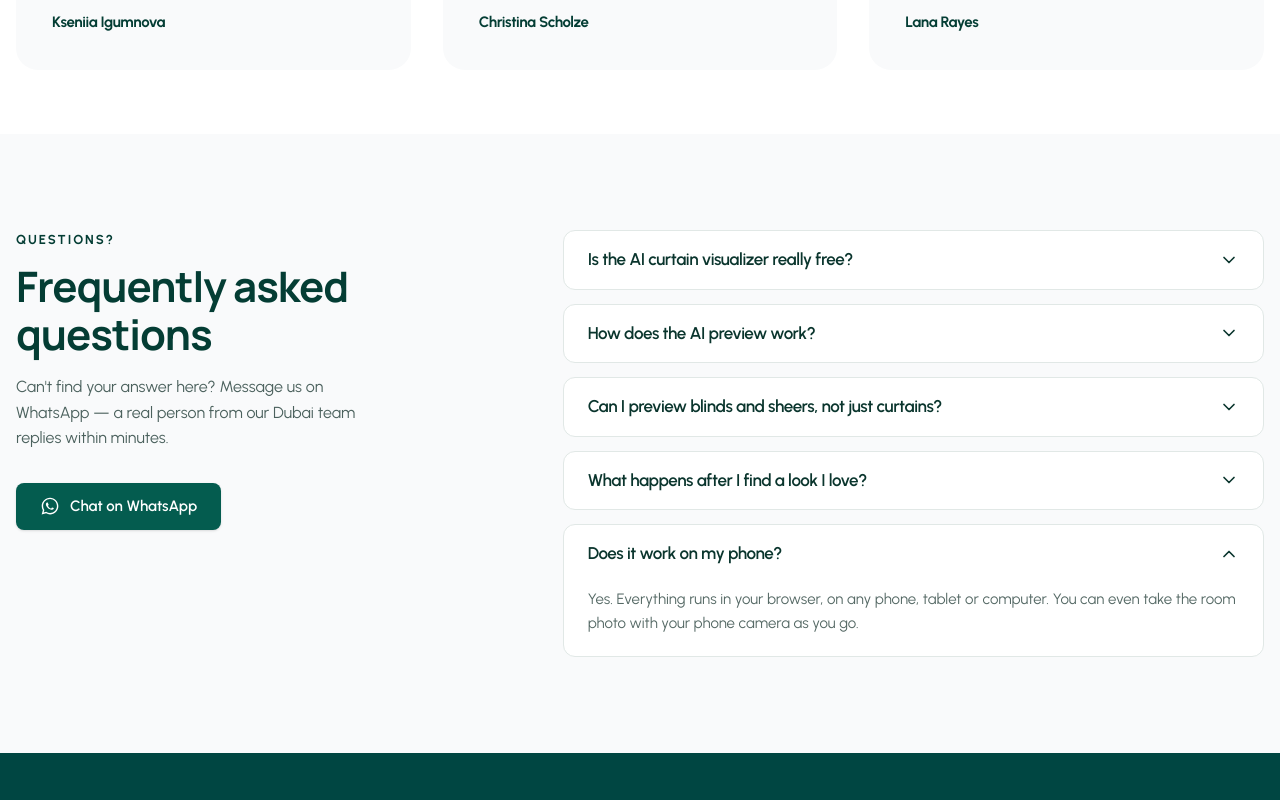
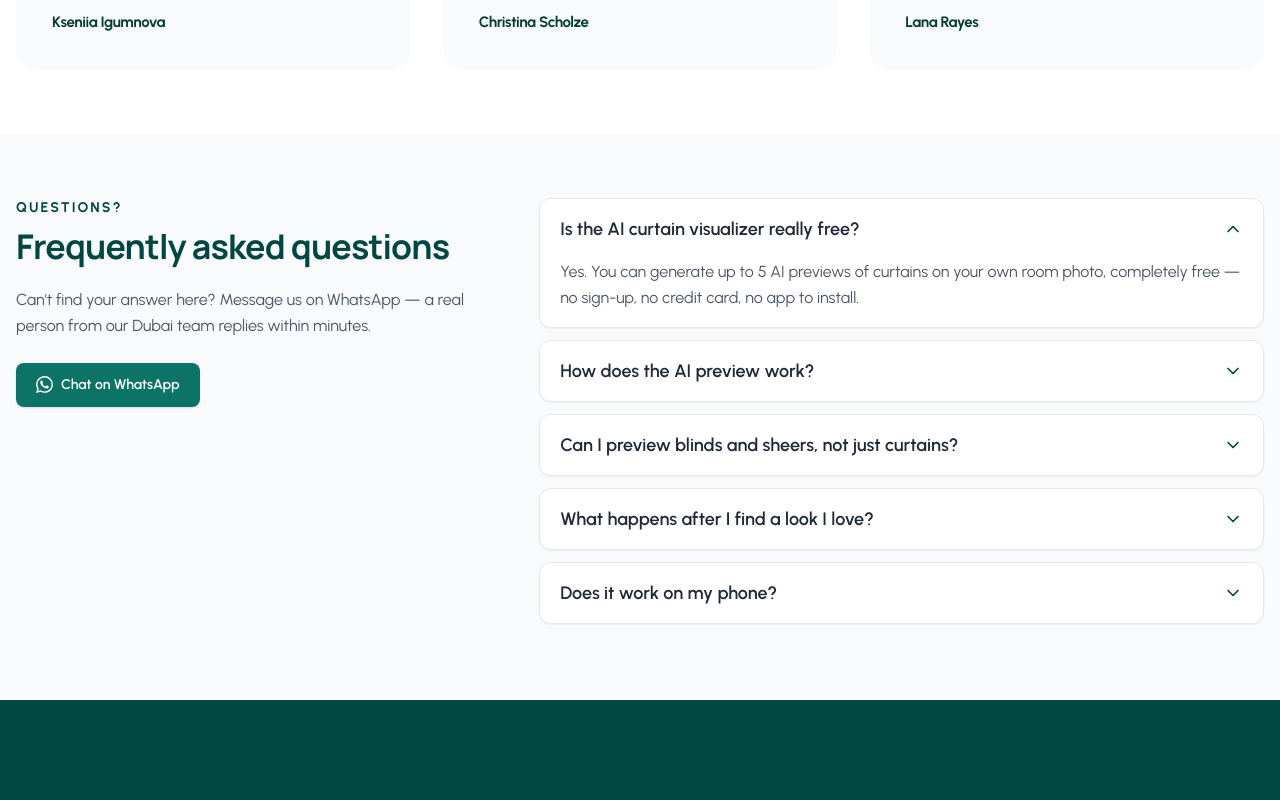
Before and after one commit to Alok4D/curtain-ai-frontend, a Next.js app: page / in a window 1280 px wide. Shown: the part 4020-4820 px from the top of the page. Built offline with nearby package versions, Linux system fonts and the light colour scheme.

Commit message:
feat: add homepage component sections for visualizer, FAQ, footer, navbar, collection, and features

```diff
--- a/app/(home)/_components/BeforeAfterSection.tsx
+++ b/app/(home)/_components/BeforeAfterSection.tsx
@@ -11,7 +11,7 @@
     <section
       id="ai-visualizer"
       aria-labelledby="compare-heading"
-      className="w-full bg-[#F9FAFB] py-12 md:py-16 font-['Urbanist',sans-serif]"
+      className="w-full bg-[#F9FAFB] py-12 md:py-16 scroll-mt-20 md:scroll-mt-24 font-['Urbanist',sans-serif]"
     >
       <div className="max-w-[1387px] mx-auto px-2 sm:px-4 lg:px-4">
         <div className="flex flex-col md:flex-row gap-10 items-center">
--- a/app/(home)/_components/FaqSection.tsx
+++ b/app/(home)/_components/FaqSection.tsx
@@ -1,7 +1,6 @@
 "use client";
 
 import { useState } from "react";
-import { ChevronDown, ChevronUp } from "lucide-react";
 
 interface FAQItem {
   id: number;
@@ -11,31 +10,31 @@
 
 const faqs: FAQItem[] = [
   {
-    id: 1,
+    id: 0,
     question: "Is the AI curtain visualizer really free?",
     answer:
       "Yes. You can generate up to 5 AI previews of curtains on your own room photo, completely free — no sign-up, no credit card, no app to install.",
   },
   {
-    id: 2,
+    id: 1,
     question: "How does the AI preview work?",
     answer:
       "Upload a photo of your room, pick a curtain, sheer or roller style you like, and our AI drapes that exact fabric onto your windows in about 20–30 seconds.",
   },
   {
-    id: 3,
+    id: 2,
     question: "Can I preview blinds and sheers, not just curtains?",
     answer:
       "Absolutely. The visualizer supports curtains and drapes, sheers, roller blinds and more — switch between styles and compare them on the same photo.",
   },
   {
-    id: 4,
+    id: 3,
     question: "What happens after I find a look I love?",
     answer:
-      "Message us on WhatsApp or book a free home visit. Our team measures your windows, brings fabric samples so you can feel the material, and gives you a fixed quote — with professional installation included.",
+      "Message us on WhatsApp or book a free home visit. Our team measures your windows, brings fabric samples, and gives you a fixed quote — with professional installation included.",
   },
   {
-    id: 5,
+    id: 4,
     question: "Does it work on my phone?",
     answer:
       "Yes. Everything runs in your browser, on any phone, tablet or computer. You can even take the room photo with your phone camera as you go.",
@@ -43,79 +42,106 @@
 ];
 
 export default function FaqSection() {
-
-  const [openId, setOpenId] = useState<number | null>(5);
+  // First item open by default like curtainz.ai
+  const [openId, setOpenId] = useState<number | null>(0);
 
   const toggleAccordion = (id: number) => {
     setOpenId((prev) => (prev === id ? null : id));
   };
 
   return (
-    <section className="w-full bg-[#F9FAFB] py-16 md:py-24 font-['Urbanist',sans-serif]">
-      <div className="max-w-[1387px] mx-auto px-2 md:px-2 lg:px-4">
-        <div className="grid grid-cols-1 lg:grid-cols-12 gap-10 lg:gap-16 items-start">
+    <section
+      id="faq"
+      aria-labelledby="faq-heading"
+      className="bg-gray-50 scroll-mt-20 md:scroll-mt-24 font-['Urbanist',sans-serif]"
+    >
+      <div className="container mx-auto px-4 py-12 md:py-16">
+        <div className="flex flex-col md:flex-row gap-10">
 
-          {/* Left Column: Heading & CTA */}
-          <div className="lg:col-span-5 flex flex-col items-start">
-            <span className="text-[12px] md:text-[13px] font-bold tracking-[0.15em] text-[#043d34] uppercase mb-3">
-              QUESTIONS?
-            </span>
-
-            <h2 className="text-[32px] md:text-[42px] leading-[1.15] font-bold text-[#043d34] tracking-tight mb-4">
+          {/* Left Column (40% width on md) */}
+          <div className="w-full md:w-[40%]">
+            <p className="text-xs md:text-sm font-bold tracking-[0.15em] text-[#004642] uppercase">
+              Questions?
+            </p>
+            <h2
+              id="faq-heading"
+              className="text-2xl sm:text-3xl md:text-[34px] font-bold text-[#004642] tracking-tight mt-1.5 md:mt-2"
+            >
               Frequently asked questions
             </h2>
-
-            <p className="text-[15px] md:text-[16px] leading-[1.6] text-[#4b615d] mb-8 max-w-sm">
+            <p className="text-gray-600 text-base leading-relaxed mt-5">
               Can&apos;t find your answer here? Message us on WhatsApp — a real person
               from our Dubai team replies within minutes.
             </p>
-
+            <div className="mt-6">
               <a
-              href="https://wa.me/"
+                href="https://wa.me/971523135707?text=Hi%20Curtainz!%20I'd%20like%20to%20know%20more%20about%20your%20made-to-measure%20curtains."
                 target="_blank"
                 rel="noopener noreferrer"
-              className="inline-flex items-center gap-2.5 px-6 py-3 rounded-lg bg-[#045c4f] hover:bg-[#03493e] text-white text-[15px] font-semibold transition-colors duration-200 shadow-sm"
+                className="inline-flex items-center gap-2 bg-[#0E7367] text-white px-5 py-3 rounded-lg font-semibold hover:bg-[#0B5D54] text-sm transition-colors shadow-sm"
               >
-              {/* WhatsApp Icon */}
                 <svg
-                className="w-5 h-5 fill-current"
+                  xmlns="http://www.w3.org/2000/svg"
+                  width="17"
+                  height="17"
                   viewBox="0 0 24 24"
-                xmlns="http://www.w3.org/2000/svg"
+                  fill="currentColor"
+                  aria-hidden="true"
+                  className="shrink-0"
                 >
-                <path d="M12.031 2C6.516 2 2.031 6.484 2.031 12C2.031 13.844 2.531 15.563 3.406 17.063L2 22.188L7.281 20.813C8.719 21.625 10.344 22.063 12.031 22.063C17.547 22.063 22.031 17.578 22.031 12.063C22.031 6.547 17.547 2 12.031 2ZM12.031 20.375C10.531 20.375 9.094 19.969 7.844 19.219L7.531 19.031L4.406 19.844L5.25 16.781L5.031 16.438C4.219 15.156 3.75 13.625 3.75 12C3.75 7.438 7.469 3.719 12.031 3.719C16.594 3.719 20.313 7.438 20.313 12C20.313 16.563 16.594 20.375 12.031 20.375ZM16.563 14.594C16.313 14.469 15.094 13.875 14.875 13.781C14.656 13.688 14.5 13.656 14.344 13.906C14.188 14.156 13.719 14.719 13.563 14.875C13.438 15.063 13.281 15.094 13.031 14.969C12.781 14.844 11.969 14.563 11 13.719C10.25 13.031 9.75 12.188 9.594 11.938C9.469 11.688 9.594 11.531 9.719 11.406C9.844 11.281 9.969 11.094 10.094 10.969C10.219 10.844 10.25 10.75 10.344 10.594C10.438 10.438 10.375 10.281 10.313 10.156C10.25 10.031 9.75 8.781 9.531 8.281C9.313 7.781 9.125 7.844 8.969 7.844C8.844 7.844 8.688 7.844 8.531 7.844C8.375 7.844 8.125 7.906 7.906 8.156C7.688 8.406 7.094 8.969 7.094 10.094C7.094 11.219 7.906 12.313 8.031 12.469C8.156 12.625 9.688 14.969 12 16C12.563 16.25 12.969 16.375 13.313 16.5C13.875 16.656 14.375 16.656 14.781 16.594C15.25 16.531 16.219 16 16.438 15.438C16.656 14.844 16.656 14.375 16.563 14.594Z" />
+                  <path d="M17.472 14.382c-.297-.149-1.758-.867-2.03-.967-.273-.099-.471-.148-.67.15-.197.297-.767.966-.94 1.164-.173.199-.347.223-.644.075-.297-.15-1.255-.463-2.39-1.475-.883-.788-1.48-1.761-1.653-2.059-.173-.297-.018-.458.13-.606.134-.133.298-.347.446-.52.149-.174.198-.298.298-.497.099-.198.05-.371-.025-.52-.075-.149-.669-1.612-.916-2.207-.242-.579-.487-.5-.669-.51-.173-.008-.371-.01-.57-.01-.198 0-.52.074-.792.372-.272.297-1.04 1.016-1.04 2.479 0 1.462 1.065 2.875 1.213 3.074.149.198 2.096 3.2 5.077 4.487.709.306 1.262.489 1.694.625.712.227 1.36.195 1.871.118.571-.085 1.758-.719 2.006-1.413.248-.694.248-1.289.173-1.413-.074-.124-.272-.198-.57-.347m-5.421 7.403h-.004a9.87 9.87 0 01-5.031-1.378l-.361-.214-3.741.982.998-3.648-.235-.374a9.86 9.86 0 01-1.51-5.26c.001-5.45 4.436-9.884 9.888-9.884 2.64 0 5.122 1.03 6.988 2.898a9.825 9.825 0 012.893 6.994c-.003 5.45-4.437 9.884-9.885 9.884m8.413-18.297A11.815 11.815 0 0012.05 0C5.495 0 .16 5.335.157 11.892c0 2.096.547 4.142 1.588 5.945L.057 24l6.305-1.654a11.882 11.882 0 005.683 1.448h.005c6.554 0 11.89-5.335 11.893-11.893a11.821 11.821 0 00-3.48-8.413z" />
                 </svg>
                 <span>Chat on WhatsApp</span>
               </a>
             </div>
+          </div>
 
-          {/* Right Column: FAQ Accordion Stack */}
-          <div className="lg:col-span-7 flex flex-col space-y-3.5">
+          {/* Right Column (60% width on md) */}
+          <div className="w-full md:w-[60%]">
             {faqs.map((faq) => {
               const isOpen = openId === faq.id;
               return (
                 <div
                   key={faq.id}
-                  className="w-full bg-white border border-[#e1e8e6] rounded-xl overflow-hidden transition-all duration-200"
+                  className="border border-gray-200 bg-white rounded-xl mb-3 overflow-hidden shadow-xs"
                 >
                   <button
                     type="button"
                     onClick={() => toggleAccordion(faq.id)}
-                    className="w-full py-4 px-6 flex items-center justify-between text-left focus:outline-none cursor-pointer"
+                    className="flex items-center justify-between w-full py-4 px-5 focus:outline-none cursor-pointer text-left"
+                    aria-expanded={isOpen}
+                    aria-controls={`faq-content-${faq.id}`}
                   >
-                    <span className="text-[16px] md:text-[17px] font-semibold text-[#0a352d] tracking-tight pr-4">
+                    <span
+                      id={`faq-question-${faq.id}`}
+                      className="text-base md:text-lg font-semibold text-gray-800 pr-4"
+                    >
                       {faq.question}
                     </span>
-                    <span className="text-[#0a352d] shrink-0">
-                      {isOpen ? (
-                        <ChevronUp className="w-5 h-5 stroke-[2]" />
-                      ) : (
-                        <ChevronDown className="w-5 h-5 stroke-[2]" />
-                      )}
-                    </span>
+                    <svg
+                      className="w-5 h-5 text-[#004642] shrink-0 transition-transform duration-200"
+                      style={{
+                        transform: isOpen ? "rotate(180deg)" : "rotate(0deg)",
+                      }}
+                      fill="none"
+                      stroke="currentColor"
+                      strokeWidth="2"
+                      viewBox="0 0 24 24"
+                      strokeLinecap="round"
+                      strokeLinejoin="round"
+                      aria-hidden="true"
+                    >
+                      <path d="M6 9l6 6 6-6" />
+                    </svg>
                   </button>
 
                   {isOpen && (
-                    <div className="px-6 pb-5 pt-1 text-[14.5px] md:text-[15px] leading-[1.65] text-[#556965]">
+                    <div
+                      id={`faq-content-${faq.id}`}
+                      role="region"
+                      aria-labelledby={`faq-question-${faq.id}`}
+                      className="px-5 pb-4 text-gray-600 text-sm md:text-base leading-relaxed"
+                    >
                       {faq.answer}
                     </div>
                   )}
--- a/app/(home)/_components/OurCollectionSection.tsx
+++ b/app/(home)/_components/OurCollectionSection.tsx
@@ -75,7 +75,7 @@
     <section
       id="services"
       aria-labelledby="services-heading"
-      className="w-full bg-white font-['Urbanist',sans-serif]"
+      className="w-full bg-white scroll-mt-20 md:scroll-mt-24 font-['Urbanist',sans-serif]"
     >
       <div className="max-w-[1387px] mx-auto px-2 sm:px-4 lg:px-4 py-12 md:py-16">
 
--- a/app/(home)/_components/WhyCurtainzSection.tsx
+++ b/app/(home)/_components/WhyCurtainzSection.tsx
@@ -36,7 +36,10 @@
 
 export default function WhyCurtainzSection() {
   return (
-    <section className="w-full bg-[#F9FAFB] py-16 md:py-24 font-['Urbanist',sans-serif]">
+    <section
+      id="about-us"
+      className="w-full bg-[#F9FAFB] py-16 md:py-24 scroll-mt-20 md:scroll-mt-24 font-['Urbanist',sans-serif]"
+    >
       <div className="max-w-[1387px] mx-auto px-2 md:px-2 lg:px-4">
 
         {/* Section Header */}
```
Also changed, not shown: app/(home)/_components/Footer.tsx (+8 -5 lines), app/(home)/_components/Navbar.tsx (+25 -8 lines). Lines whose indentation alone changed are shown as unchanged.
